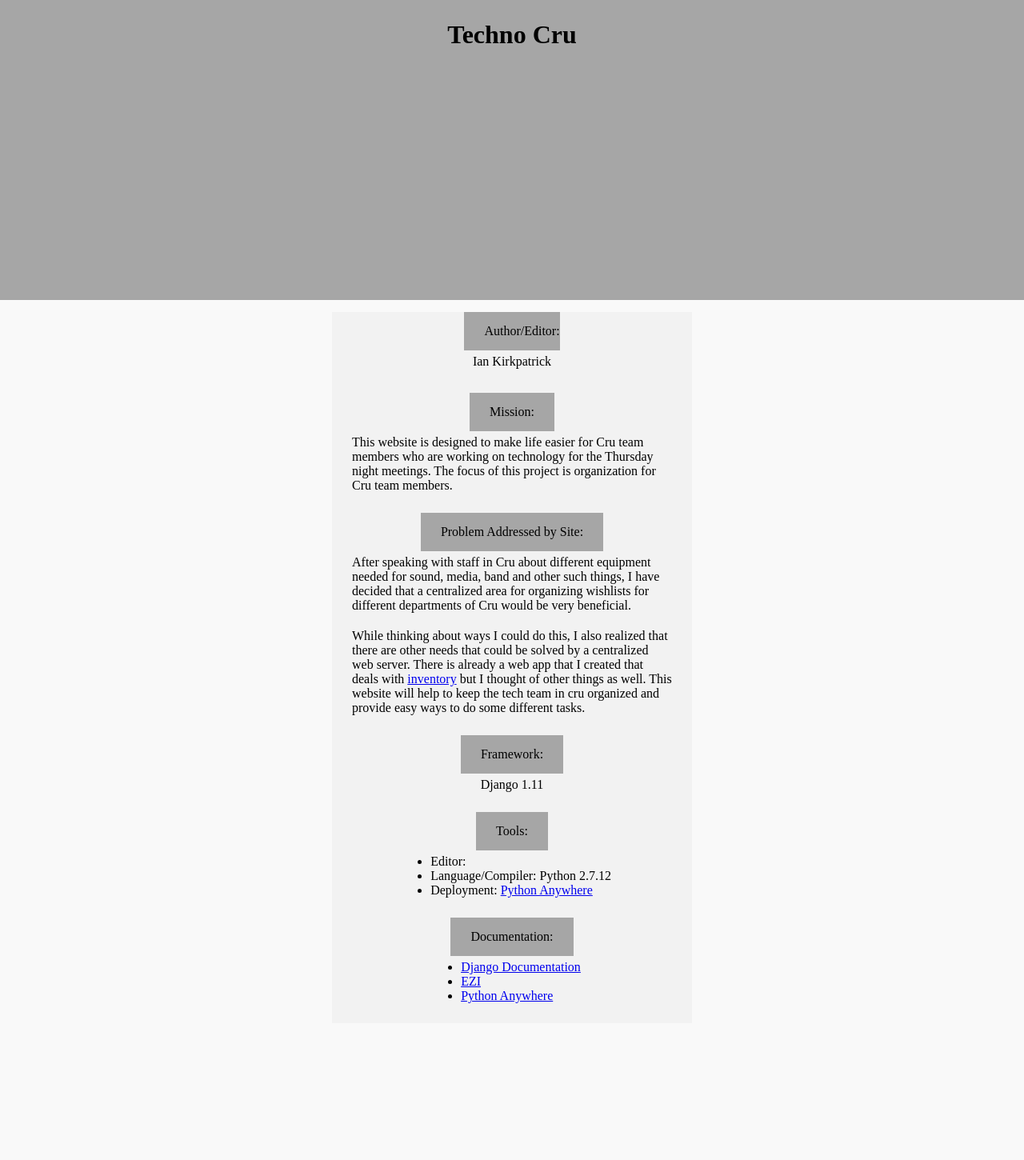
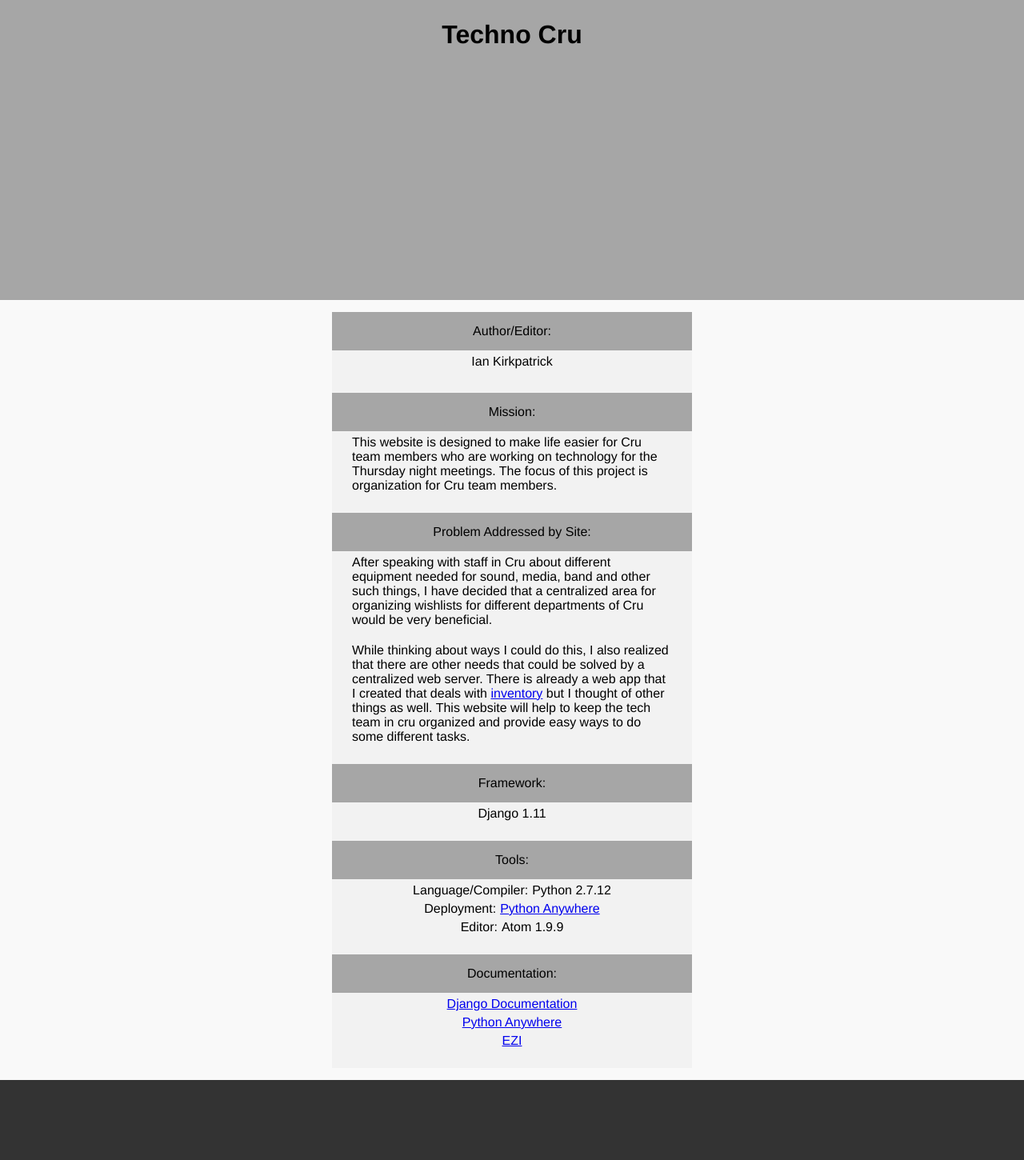
Before and after one commit to ianmann-Cru/techno_cru, a Django app: page /wishlist/site_statement/ in a window 1280 px wide. Shown: the whole page at 80% size. Before the commit the page ends 1254 px from the top, so only its background shows below. Run offline with Django 3.2, Linux system fonts and the light colour scheme.

Commit message:
Worked on style

```diff
--- a/templates/doc_base.html
+++ b/templates/doc_base.html
@@ -11,9 +11,11 @@
         <h1>Techno Cru</h1>
       </div>
     </div>
-    <div class="p15px hfull">
+    <div class="p15px">
     {% block content %}
     {% endblock content %}
     </div>
+    <div id="footer_container" class="bg-m-dk-2 flex row j-start">
+    </div>
   </body>
 </html>
--- a/wishlist/static/base.css
+++ b/wishlist/static/base.css
@@ -1,3 +1,11 @@
+* {
+  font-family: Helvetica;
+}
+
 #header_container {
   height: 350px;
 }
+
+#footer_container {
+  height: 100px;
+}
--- a/wishlist/static/utilities.css
+++ b/wishlist/static/utilities.css
@@ -1,5 +1,6 @@
 * {
   --main-color-dark: #a6a6a6;
+  --main-color-dark-2: #333;
   --main-color-light: #f9f9f9;
   --main-color-light-2: #f2f2f2;
   margin: 0px;
@@ -11,6 +12,7 @@
 .row { flex-direction: row; }
 .j-spc-btwn { justify-content: space-between; }
 .j-center { justify-content: center; }
+.j-start { justify-content: flex-start; }
 .a-center { align-items: center; }
 .a-stretch { align-items: stretch; }
 
@@ -18,6 +20,8 @@
 .p5px { padding: 5px; }
 .pt5px { padding-top: 5px; }
 .pb5px { padding-bottom: 5px; }
+.pr5px { padding-right: 5px; }
+.pl5px { padding-left: 5px; }
 .p15px { padding: 15px; }
 .pt15px { padding-top: 15px; }
 .pb15px { padding-bottom: 15px; }
@@ -32,5 +36,6 @@
 .w450px { width: 450px; }
 
 .bg-m-dk { background-color: var(--main-color-dark); }
+.bg-m-dk-2 { background-color: var(--main-color-dark-2); }
 .bg-m-lt { background-color: var(--main-color-light); }
 .bg-m-lt-2 {background-color: var(--main-color-light-2); }
--- a/wishlist/templates/wishlist/site_statement.html
+++ b/wishlist/templates/wishlist/site_statement.html
@@ -8,17 +8,23 @@ Site Statement
 <div class="wfull flex row j-center">
   <div class="flex column a-stretch w450px bg-m-lt-2">
     <div class="flex column a-center">
-      <p class="bg-m-dk pl25px pr25p pt15px pb15px">Author/Editor:</p>
+      <div class="bg-m-dk flex column a-center wfull">
+        <p class="pt15px pb15px">Author/Editor:</p>
+      </div>
       <p class="pl25px pr25px pt5px pb5px">Ian Kirkpatrick</p>
     </div>
     <div class="pt25px flex column a-center">
-      <p class="bg-m-dk pl25px pr25px pt15px pb15px">Mission:</p>
+      <div class="bg-m-dk flex column a-center wfull">
+        <p class="bg-m-dk pt15px pb15px">Mission:</p>
+      </div>
       <p class="pl25px pr25px pt5px">This website is designed to make life easier for Cru team members who
       are working on technology for the Thursday night meetings. The focus of
       this project is organization for Cru team members.</p>
     </div>
     <div class="pt25px flex column a-center">
-      <p class="bg-m-dk pl25px pr25px pt15px pb15px">Problem Addressed by Site:</p>
+      <div class="bg-m-dk flex column a-center wfull">
+        <p class="bg-m-dk pt15px pb15px">Problem Addressed by Site:</p>
+      </div>
       <p class="pl25px pr25px pt5px pb5px">
         After speaking with staff in Cru about different equipment needed for sound,
         media, band and other such things, I have decided that a centralized area for
@@ -33,39 +39,45 @@ Site Statement
       </p>
     </div>
     <div class="pt25px flex column a-center">
-      <p class="bg-m-dk pl25px pr25px pt15px pb15px">Framework:</p>
+      <div class="bg-m-dk flex column a-center wfull">
+        <p class="bg-m-dk pt15px pb15px">Framework:</p>
+      </div>
       <p class="pl25px pr25px pt5px">Django 1.11</p>
     </div>
     <div class="pt25px flex column a-center">
-      <p class="bg-m-dk pl25px pr25px pt15px pb15px">Tools:</p>
-      <ul class="pl25px--ul pr25px pt5px">
-        <li>
-          <span>Editor:</span>
-          <span></span>
-        </li>
-        <li>
-          <span>Language/Compiler:</span>
+      <div class="bg-m-dk flex column a-center wfull">
+        <p class="bg-m-dk pt15px pb15px">Tools:</p>
+      </div>
+      <div class="pl25px pr25px pt5px">
+        <div class="pb5px flex j-center">
+          <span class="pr5px">Language/Compiler:</span>
           <span>Python 2.7.12</span>
-        </li>
-        <li>
-          <span>Deployment:</span>
+        </div>
+        <div class="pb5px flex j-center">
+          <span class="pr5px">Deployment:</span>
           <span><a href="https://www.pythonanywhere.com/">Python Anywhere</a></span>
-        </li>
-      </ul>
+        </div>
+        <div class="flex j-center">
+          <span class="pr5px">Editor:</span>
+          <span>Atom 1.9.9</span>
+        </div>
+      </div>
     </div>
     <div class="pt25px pb25px flex column a-center">
-      <p class="bg-m-dk pl25px pr25px pt15px pb15px">Documentation:</p>
-      <ul class="pl25px--ul pr25px pt5px">
-        <li>
+      <div class="bg-m-dk flex column a-center wfull">
+        <p class="bg-m-dk pt15px pb15px">Documentation:</p>
+      </div>
+      <div class="pl25px pr25px pt5px">
+        <div class="pb5px flex j-center">
           <a href="https://www.djangoproject.com/">Django Documentation</a>
-        </li>
-        <li>
+        </div>
+        <div class="pb5px flex j-center">
+          <a href="https://help.pythonanywhere.com/pages/FollowingTheDjangoTutorial/">Python Anywhere</a>
+        </div>
+        <div class="flex j-center">
           <a href="https://github.com/ianbro/ezi">EZI</a>
-        </li>
-        <li>
-          <a href="https://help.pythonanywhere.com/pages/FollowingTheDjangoTutorial/">Python Anywhere</a>
-        </li>
-      </ul>
+        </div>
+      </div>
     </div>
   </div>
 </div>
```
